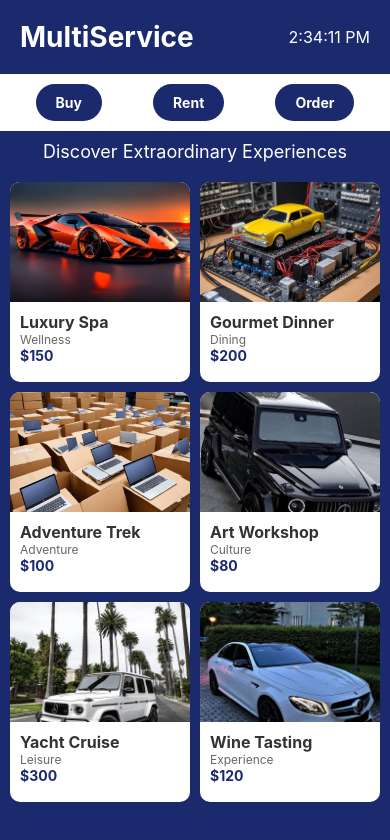
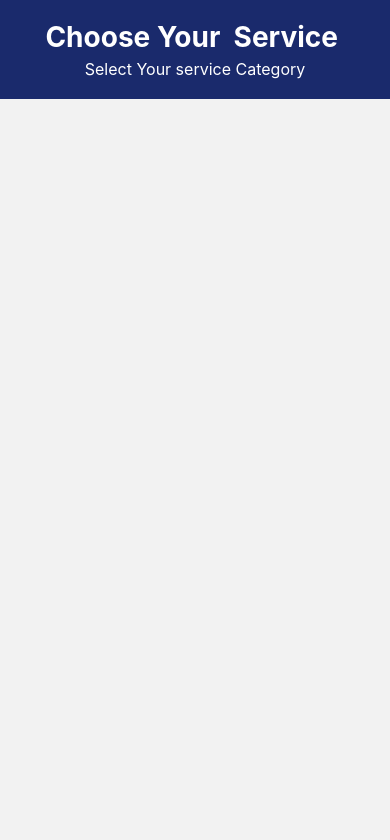
Before and after one commit to kappyrw/all-in-one, a React Native app: screen /ServiceScreen in a window 390 px wide. Shown: the top 840 px of the page. Built offline with nearby package versions, Linux system fonts and the light colour scheme.

Commit message:
introduction of new Service Screen

```diff
--- a/app.json
+++ b/app.json
@@ -28,4 +28,4 @@
     "web": {
       "favicon": "./assets/favicon.png"
     }
-  }
+  }}
--- a/src/navigation/AppNavigator.js
+++ b/src/navigation/AppNavigator.js
@@ -11,6 +11,7 @@ import ProductDetailScreen from "../screens/ProductDetailScreen";
 import HomeScreen from "../screens/HomeScreen";
 import ProductListingScreen from "../screens/ProductListingScreen";
 import OrderScreen from "../screens/OrderScreen";
+import ServiceScreen from "../screens/ServiceScreen";
 
 
 
@@ -28,6 +29,7 @@ const AppNavigator = () => {
 				<Stack.Screen name="UserDashboardScreen" component={UserDashboardScreen} />
 				<Stack.Screen name="ProductDetailScreen" component={ProductDetailScreen} />
 				<Stack.Screen name="OrderScreen" component={OrderScreen} />
+				<Stack.Screen name="ServiceScreen" component={ServiceScreen} />
 
 
 			</Stack.Navigator>
--- a/src/screens/HomeScreen.js
+++ b/src/screens/HomeScreen.js
@@ -62,6 +62,9 @@ const HomeScreen = ({ navigation }) => {
         </TouchableOpacity>
         <TouchableOpacity style={styles.topButton} onPress={() => navigation.navigate("OrderScreen")}>
           <Text style={styles.topButtonText}>Order</Text>
+        </TouchableOpacity>
+        <TouchableOpacity style={styles.topButton} onPress={() => navigation.navigate("ServiceScreen")}>
+          <Text style={styles.topButtonText}>Service</Text>
         </TouchableOpacity>
       </View>
 
--- /dev/null
+++ b/src/screens/ServiceScreen.js
@@ -0,0 +1,162 @@
+import React from 'react'
+import { View, Text, TextInput, TouchableOpacity, StyleSheet, ScrollView } from 'react-native';
+import { SafeAreaView } from 'react-native-safe-area-context';
+
+
+function ServiceScreen() {
+  return (
+    <SafeAreaView>
+
+      <View style={styles.header}>
+          <Text style={styles.headerText}>Choose Your  Service </Text>
+          <Text style={styles.subHeaderText}>Select Your service Category</Text>
+      </View>
+    </SafeAreaView>
+  )
+}
+const styles = StyleSheet.create({
+    container: {
+        flex: 1,
+        backgroundColor: '#f0f2f5',
+    },
+    header: {
+        backgroundColor: '#1a2a6c',
+        padding: 20,
+        alignItems: 'center',
+    },
+    headerText: {
+        fontSize: 28,
+        fontWeight: 'bold',
+        color: '#fff',
+    },
+    subHeaderText: {
+        fontSize: 16,
+        color: '#fff',
+        marginTop: 5,
+    },
+    categoryContainer: {
+        backgroundColor: '#fff',
+        margin: 15,
+        borderRadius: 10,
+        padding: 15,
+        shadowColor: "#000",
+        shadowOffset: {
+            width: 0,
+            height: 2,
+        },
+        shadowOpacity: 0.25,
+        shadowRadius: 3.84,
+        elevation: 5,
+    },
+    label: {
+        fontSize: 16,
+        fontWeight: 'bold',
+        color: '#1a2a6c',
+        marginBottom: 10,
+    },
+
+    dropdownButton: {
+        flexDirection: 'row',
+        justifyContent: 'space-between',
+        alignItems: 'center',
+        borderWidth: 1,
+        borderColor: '#1a2a6c',
+        borderRadius: 5,
+        padding: 10,
+        backgroundColor: '#fff',
+    },
+    dropdownButtonText: {
+        fontSize: 16,
+        color: '#1a2a6c',
+    },
+    dropdownList: {
+        marginTop: 5,
+        borderWidth: 1,
+        borderColor: '#1a2a6c',
+        borderRadius: 5,
+        backgroundColor: '#fff',
+    },
+    dropdownItem: {
+        flexDirection: 'row',
+        alignItems: 'center',
+        padding: 10,
+        borderBottomWidth: 1,
+        borderBottomColor: '#eee',
+    },
+    dropdownItemIcon: {
+        marginRight: 10,
+    },
+    dropdownItemText: {
+        fontSize: 16,
+
+        color: '#1a2a6c',
+    },
+    formContainer: {
+        backgroundColor: '#fff',
+        margin: 15,
+        borderRadius: 10,
+        padding: 20,
+        shadowColor: "#000",
+        shadowOffset: {
+            width: 0,
+            height: 2,
+        },
+        shadowOpacity: 0.25,
+        shadowRadius: 3.84,
+        elevation: 5,
+    },
+    categoryIconContainer: {
+        alignItems: 'center',
+        marginBottom: 20,
+    },
+    inputContainer: {
+        flexDirection: 'row',
+        alignItems: 'center',
+        borderColor: '#ccc',
+        borderWidth: 1,
+        borderRadius: 5,
+        marginBottom: 15,
+    },
+    inputIcon: {
+        padding: 10,
+    },
+    input: {
+        flex: 1,
+        paddingVertical: 10,
+        paddingRight: 10,
+        fontSize: 16,
+        color: '#333',
+    },
+    multilineInput: {
+        minHeight: 100,
+        textAlignVertical: 'top',
+    },
+    uploadButton: {
+        flexDirection: 'row',
+        alignItems: 'center',
+        justifyContent: 'center',
+        backgroundColor: '#1a2a6c',
+        padding: 10,
+        borderRadius: 5,
+        marginBottom: 15,
+    },
+    uploadButtonText: {
+        color: '#fff',
+        fontSize: 16,
+        marginLeft: 10,
+    },
+    submitButton: {
+        backgroundColor: '#1a2a6c',
+        padding: 15,
+        borderRadius: 5,
+        alignItems: 'center',
+        marginTop: 20,
+    },
+    submitButtonText: {
+        color: '#fff',
+        fontSize: 18,
+        fontWeight: 'bold',
+    },
+});
+
+export default ServiceScreen
```
